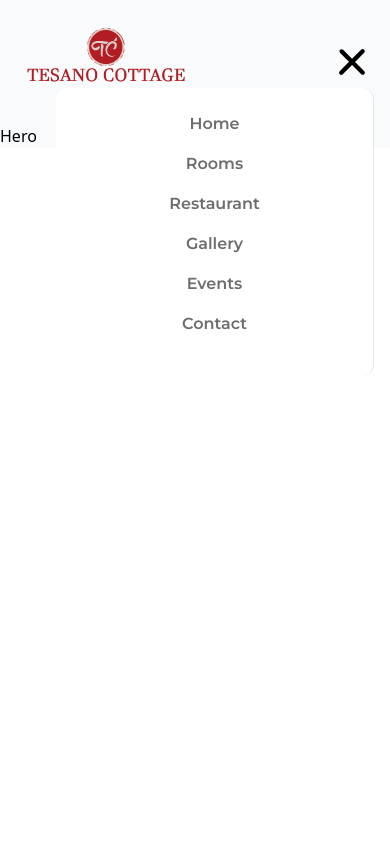
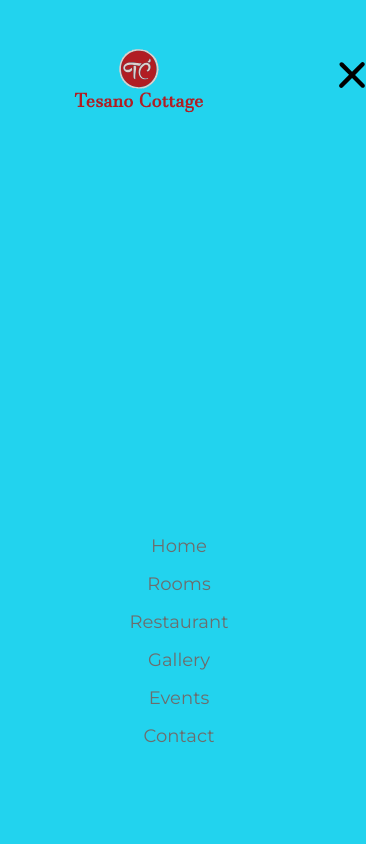
Before and after one commit to nettey-senpai/tesanocottage-website, a React (Vite) app: page / in a window 390 px wide. Both pictures are taken after a click on the picture 352 px from the left and 62 px from the top of the page. Built offline with nearby package versions, Linux system fonts and the light colour scheme; a web font is replaced by a local one.

Commit message:
update navbar section

```diff
--- a/src/App.jsx
+++ b/src/App.jsx
@@ -3,7 +3,7 @@ import Navbar from "./components/Navbar";
 import styles from "./style";
 
 const App = () => (
-  <div className="w-fulll overflow-hidden bg-gray-50">
+  <div className="w-fulll overflow-hidden">
     <div className={`${styles.paddingX} ${styles.flexCenter}`}>
       <div className={`${styles.boxWidth}`}>
         <Navbar />
--- a/src/components/Navbar.jsx
+++ b/src/components/Navbar.jsx
@@ -7,7 +7,7 @@ const Navbar = () => {
   const [toggle, setToggle] = useState(false);
   return (
     <nav className="w-full flex justify-between items-center navbar">
-      <img src={logo} alt="tesanocottage" className="w-[164px] h-[124px]" />
+      <img src={logo} alt="tesanocottage" width="230" className="z-50" />
 
       <ul className="list-none md:flex hidden justify-end items-center flex-1">
         {navLinks.map((nav) => (
@@ -23,36 +23,33 @@ const Navbar = () => {
       </ul>
 
       {/* smaller screens */}
+      <div className="md:hidden flex flex-1 justify-end items-center">
+        <img
+          src={toggle ? close : menu}
+          alt="menu"
+          className="w-[28px] h-[28px] object-contain z-50"
+          onClick={() => setToggle((prev) => !prev)}
+        />
+
+        <div
+          className={`${
+            toggle ? "flex" : "hidden"
+          } bg-cyan-400 absolute w-full h-full bottom-0 py-24 pl-4`}
+        >
+          <ul className="list-none flex flex-col justify-end items-center flex-1">
+            {navLinks.map((nav) => (
+              <li
+                key={nav.label}
+                className="font-montserrat font-normal cursor-pointer mb-4 last:mb-0 text-lg text-slate-gray hover:text-pomo-red"
+              >
+                <a href={`#${nav.href}`}>{nav.label}</a>
+              </li>
+            ))}
+          </ul>
+        </div>
+      </div>
+
       {/* <div className="md:hidden flex flex-1 justify-end items-center">
-      <button
-        data-collapse-toggle="navbar-default"
-        type="button"
-        className="inline-flex items-center p-2 w-10 h-10 justify-center text-sm text-gray-500 rounded-lg md:hidden hover:bg-gray-100 focus:outline-none focus:ring-2 focus:ring-gray-200"
-        aria-controls="navbar-default"
-        aria-expanded="false"
-      >
-        <span className="sr-only">Open main menu</span>
-        <svg
-          className="w-5 h-5"
-          aria-hidden="true"
-          xmlns="http://www.w3.org/2000/svg"
-          fill="none"
-          viewBox="0 0 17 14"
-        >
-          <path
-            stroke="currentColor"
-            strokeLinecap="round"
-            strokeLinejoin="round"
-            strokeWidth="2"
-            d="M1 1h15M1 7h15M1 13h15"
-          />
-        </svg>
-        <div className="fixed insert-0 w-[calc(100%-4.5rem)] translate-x-[-100] transition duration-300 bg-white border-r md:border-l-0 md:w-auto md:static md:shadow-none md:translate-x-0"></div>
-
-      </button>
-
-      </div> */}
-      <div className="md:hidden flex flex-1 justify-end items-center">
         <img
           src={toggle ? close : menu}
           alt="menu"
@@ -63,7 +60,7 @@ const Navbar = () => {
         <div
           className={`${
             toggle ? "flex" : "hidden"
-          } p-6 insert-0 w-[calc(100%-4.5rem)] translate-x-[-100] transition duration-300 bg-white border-r md:border-l-0 md:w-auto md:static md:shadow-none md:translate-x-0 fixed top-20 right-0 mx-4 my-2 min-w-[140px] rounded-xl`}
+          } p-6 ${sidebar}`}
         >
           <ul className="list-none flex flex-col justify-end items-center flex-1">
             {navLinks.map((nav) => (
@@ -76,7 +73,7 @@ const Navbar = () => {
             ))}
           </ul>
         </div>
-      </div>
+      </div> */}
     </nav>
   );
 };
```
Also changed, not shown: src/assets/images/logo.svg.
